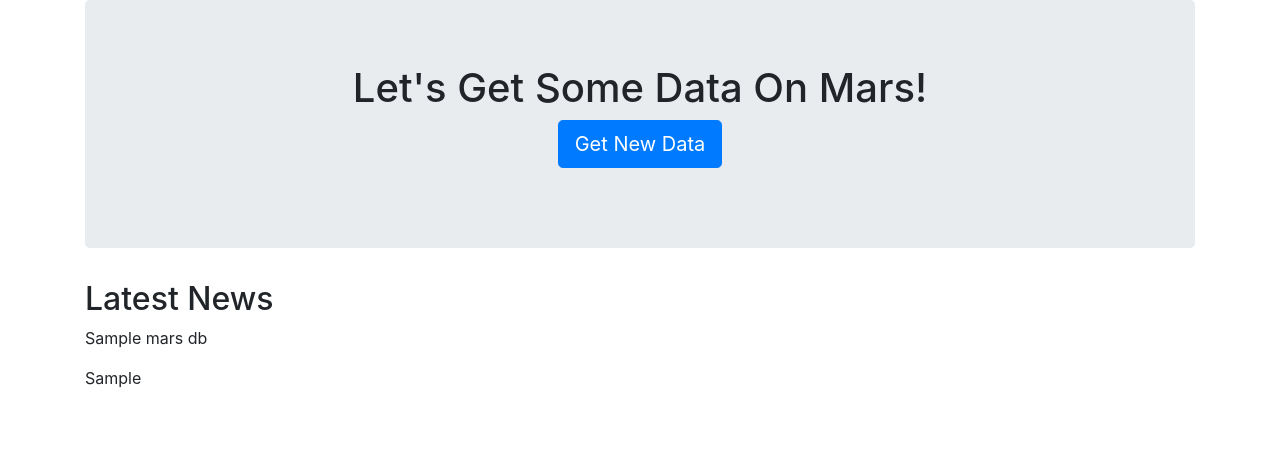
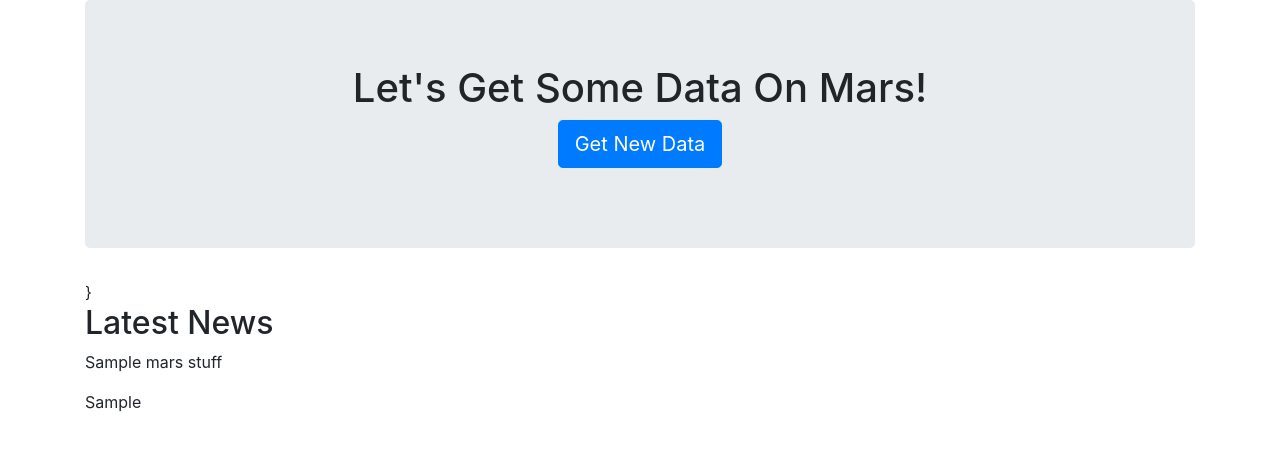
Before and after one commit to mel-c-lowe/Web_Scraping_Challenge, a Flask app: template templates/index.html in a window 1280 px wide. Shown: the top 451 px of the page. Run offline with Flask 2, Linux system fonts and the light colour scheme; the template is opened without the code that fills it: most values are stand-ins (such as "Sample title", 1, 10 or a date in 2020); some libraries are stand-ins or nearby versions.

Commit message:
Now nothing is showing, no errors either

```diff
--- a/app.py
+++ b/app.py
@@ -22,6 +22,10 @@ mars_db = db.mars_db
 @app.route("/")
 def index():
     # return "Hello, Mars! Let's get data!"
+
+    # listings = mongo.db.listings.find_one()
+    mars_stuff = mongo.db.mars_stuff.find_one()
+
     return render_template("index.html", mars_db=mars_db)
 
 # Testing initial news scrape
--- a/templates/index.html
+++ b/templates/index.html
@@ -27,13 +27,16 @@
         </div>
         <!--Close jumbotron-->
 
+        <!--Enclose cards/rows/elements in jinja2 syntax to pull from db-->
+        {% for element in mars_stuff %}}
         <div class="row">
             <div class="col-md-12">
                 <h2>Latest News</h2>
-                <p>{{mars_db.news_title}}</p>
-                <p>{{mars_db.article_teaser}}</p>
+                <p>{{mars_stuff.news_title}}</p>
+                <p>{{element.mars_stuff.article_teaser}}</p>
             </div>
         </div>
+        {% endfor %}
 
     </div>
 
```
